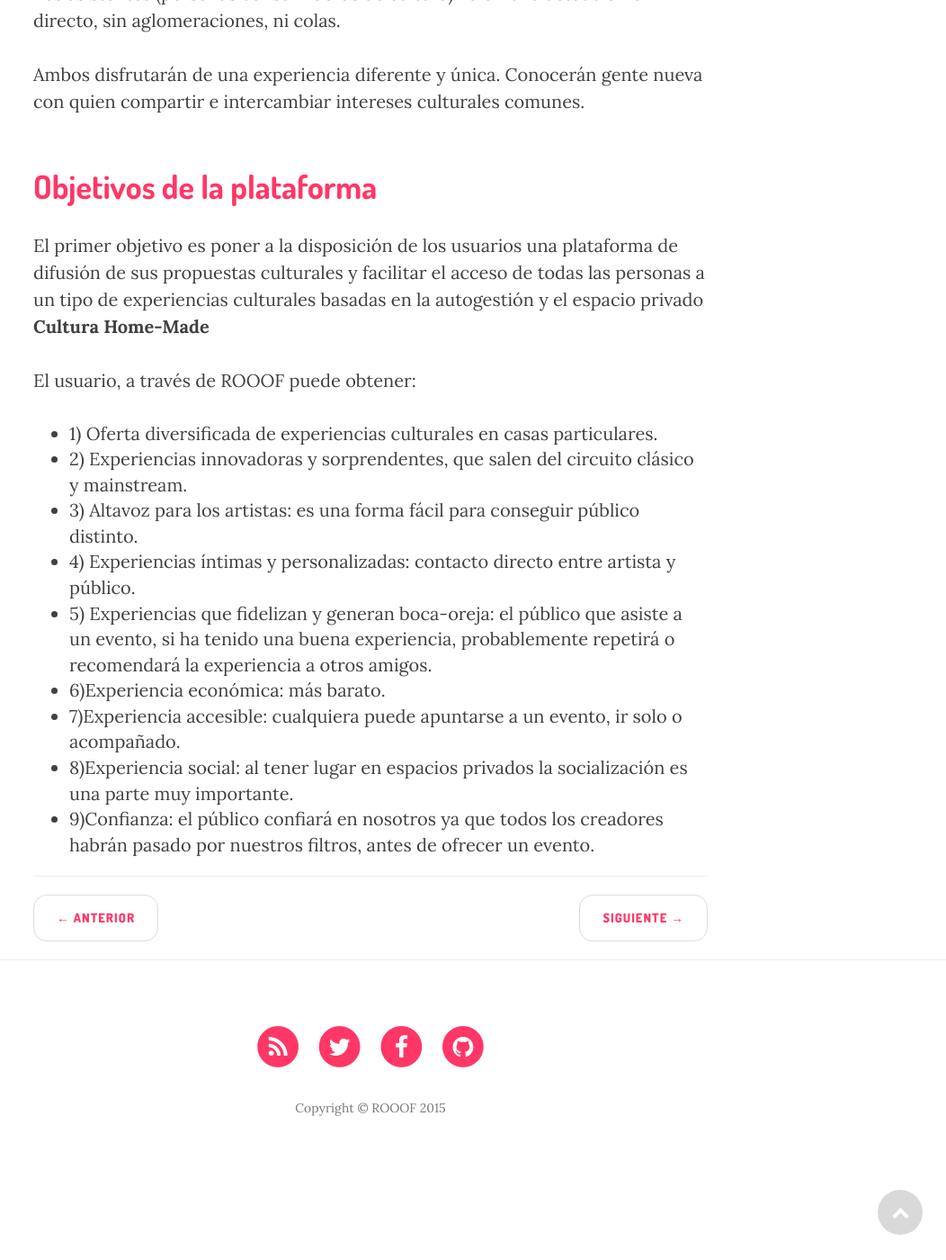
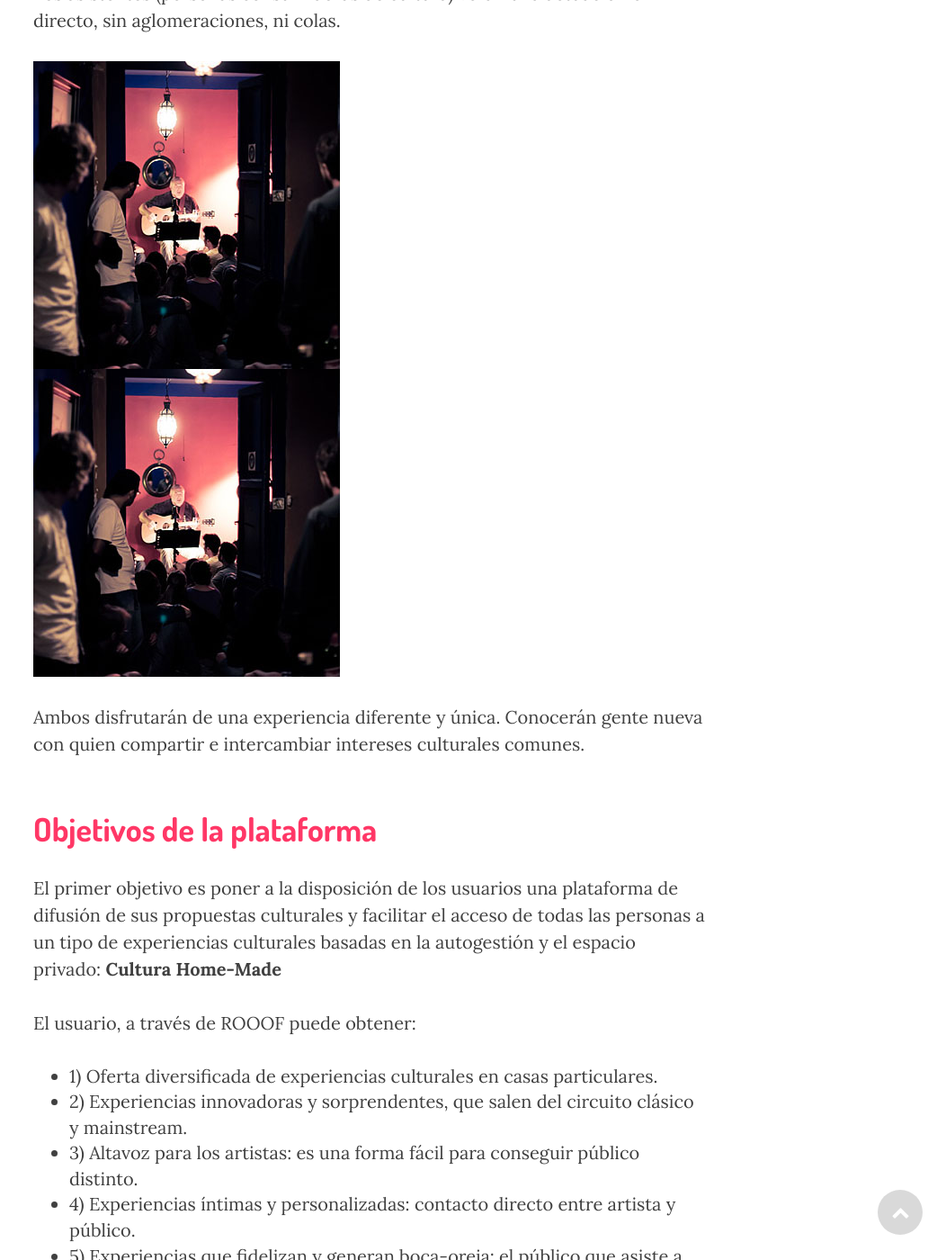
Before and after one commit to Rooof-Project/memoria, a Jekyll site: the page built from _posts/2015-04-18-Objetivos.markdown, in a window 1280 px wide and 1400 px high, scrolled down 1414 px. Shown: the whole window at 90% size, without its empty margins (228-1280 px from the left). Built offline with Jekyll 4.4.1, drawn with Linux system fonts in a browser that asks for light colours; nearby versions of some CDN libraries.

Commit message:
Updated 2015-04-18-Objetivos.markdown

```diff
--- a/_posts/2015-04-18-Objetivos.markdown
+++ b/_posts/2015-04-18-Objetivos.markdown
@@ -23,10 +23,15 @@
 
 <p> Los creadores (grupos de música o de teatro, ilustradores, fotógrafos, humoristas, chefs...) sacarán algo de dinero y ganarán público.</p>
 <p> Los asistentes (personas consumidoras de cultura) verán una actuación en directo, sin aglomeraciones, ni colas.</p>
+
+ <img src="{{ site.baseurl }}/img/enviar-evento-img-01.jpg" alt="Evento con ROOOF">![enviar-evento-img-01.jpg]({{site.baseurl}}/img/enviar-evento-img-01.jpg)
+
+
+
 <p> Ambos disfrutarán de una experiencia diferente y única. Conocerán gente nueva con quien compartir e intercambiar intereses culturales comunes.</p>
 
 <h2 class="section-heading">Objetivos de la plataforma</h2>
-<p>El primer objetivo es poner a la disposición de los usuarios una plataforma de difusión de sus propuestas culturales y facilitar el acceso de todas las personas a un tipo de experiencias culturales basadas en la autogestión y el espacio privado <strong>Cultura Home-Made</strong></p>
+<p>El primer objetivo es poner a la disposición de los usuarios una plataforma de difusión de sus propuestas culturales y facilitar el acceso de todas las personas a un tipo de experiencias culturales basadas en la autogestión y el espacio privado: <strong>Cultura Home-Made</strong></p>
 
 <p>El usuario, a través de ROOOF puede obtener:</p>
 <ul>
```
